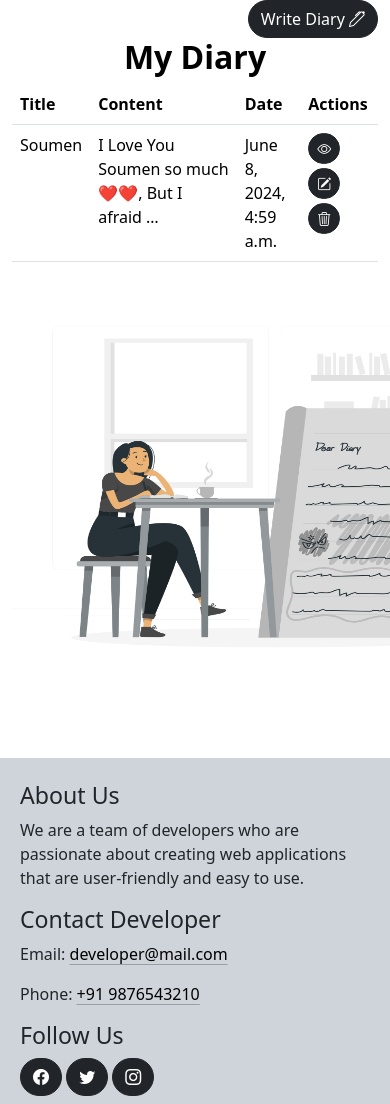
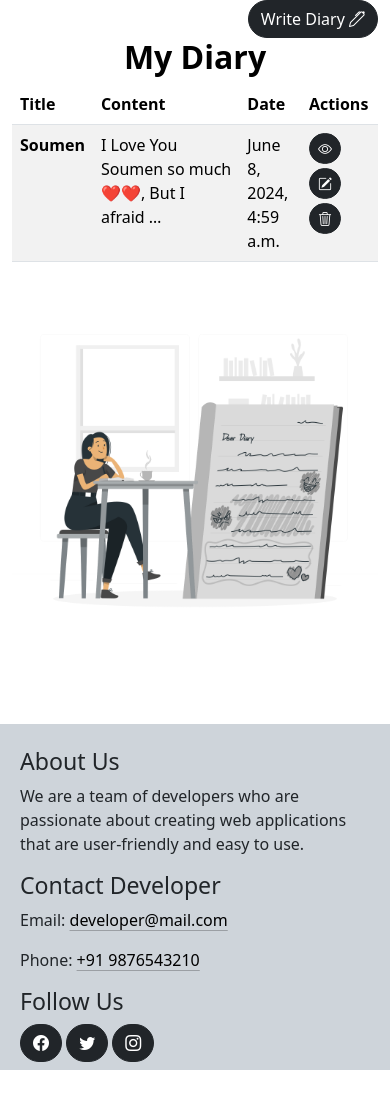
Before and after one commit to Soumen3/Your_Diary, a Django app: page /my-diary/ in a window 390 px wide; the page is wider, and only the part inside the window is pictured. Shown: the part 74-1178 px from the top of that part. After the commit the page ends 1144 px from the top of that part, so only its background shows below. Run offline with Django 5.2, Linux system fonts and the light colour scheme; a user stored in the database is signed in; data comes from the database, SQL or seed files in the repository; both versions use the stored data as it was after the commit; some web fonts are replaced.

Commit message:
all responsive

```diff
--- a/diary/forms.py
+++ b/diary/forms.py
@@ -19,6 +19,7 @@ class CustomUserCreationForm(UserCreationForm):
 		model = User
 		fields = ('email', 'first_name', 'last_name', 'date_of_birth')
 
+
 	def clean_email(self):
 		email = self.cleaned_data.get('email')
 		if User.objects.filter(email=email).exists():
@@ -27,8 +28,13 @@ class CustomUserCreationForm(UserCreationForm):
 
 class CustomUserChangeForm(UserChangeForm):
 	date_of_birth = forms.DateField(widget=forms.DateInput(attrs={'type': 'date', 'range': '1900-01-01, 2021-12-31'}))
-	# password = forms.CharField(widget=forms.PasswordInput(), required=False, disabled=True, label="Password")
-
+	email = forms.EmailField(label="Email address",
+						  widget=forms.EmailInput(attrs={'class': 'input' , 'placeholder':'Write here...'}))
+	first_name = forms.CharField(label="First name",
+						  widget=forms.TextInput(attrs={'class': 'input' ,'placeholder':'Write here...'}))
+	last_name = forms.CharField(label="Last name",
+						  widget=forms.TextInput(attrs={'class': 'input' ,'placeholder':'Write here...'}))
+	date_of_birth = forms.DateField(widget=forms.DateInput(attrs={'type': 'date', 'class':'input', 'range': '1900-01-01, 2021-12-31'}))
 	class Meta(UserChangeForm.Meta):
 		model = User
 		fields = ('email', 'first_name', 'last_name', 'date_of_birth')
--- a/diary/static/css/about.css
+++ b/diary/static/css/about.css
@@ -6,7 +6,7 @@
 }
 
 .about-img{
-	/* height: 70vh; */
+	height: 70vh;
 	align-self: center
 }
 
--- a/diary/static/css/myDiary.css
+++ b/diary/static/css/myDiary.css
@@ -2,6 +2,14 @@
 	height: 27rem;
     width: 33rem;
 }
+.img-part{
+	display: flex;
+	justify-content: center;
+	align-items: center;
+	margin: 1rem 0;
+
+}
+
 .heading{
 	font-size: 2rem;
 	font-weight: 700;
--- a/diary/static/css/todo.css
+++ b/diary/static/css/todo.css
@@ -23,7 +23,7 @@ td a{
 	justify-content: center;
 }
 .todo-img{
-	height: 50vh;
+	/* height: 50vh; */
 	width: 30rem;
 }
 
--- a/diary/static/css/viewPage.css
+++ b/diary/static/css/viewPage.css
@@ -1,6 +1,6 @@
 .diary-img{
 	height: 29rem;
-    width: 35rem;
+    /* width: 35rem; */
 }
 .page-part{
 	border: 2px solid #6d6c6c;
--- a/diary/templates/about.html
+++ b/diary/templates/about.html
@@ -20,7 +20,7 @@
 				</p>
 			</div>
 			<div class="col-sm-5 about-img">
-				<img src="{% static "media/about.png" %}" alt="" class="img-fluid ">
+				<img src="{% static "media/about.png" %}" alt="" class="img-fluid">
 			</div>
 		</div>
 
--- a/diary/templates/myDiary.html
+++ b/diary/templates/myDiary.html
@@ -18,7 +18,7 @@
 				</div>
 				<div class="diary-body">
 					{% if pages %}
-						<table class="table table-hover">
+						<table class="table table-hover table-striped">
 							<thead>
 								<tr>
 									<th>Title</th>
@@ -30,7 +30,7 @@
 							<tbody>
 								{% for page in pages %}
 									<tr>
-										<td>{{page.title}}</td>
+										<td class="fw-bolder">{{page.title}}</td>
 										<td class="page-content-col">{{page.content|truncatewords:10|safe}}</td>
 										<td>{{page.created_at}}</td>
 										<td>
@@ -48,10 +48,10 @@
 					{% endif %}
 				</div>
 			</div>
-			<div class="col-sm-4">
-				<div class="diary-image">
-					<img src="{% static "media/Diary.png" %}" alt="" class="diary-img">
-				</div>
+			<div class="col-sm-4 img-part">
+				{% comment %} <div class="diary-image"> {% endcomment %}
+					<img src="{% static "media/Diary.png" %}" alt="" class="img-fluid">
+				{% comment %} </div> {% endcomment %}
 			</div>
 		</div>
 	</div>
--- a/diary/templates/todo.html
+++ b/diary/templates/todo.html
@@ -8,7 +8,7 @@
 {% block body %}
 	<div class="container todo-page">
 		<div class="row todo-image">
-			<img src="{% static "media/Todo_list.png" %}" alt="" class="todo-img">
+			<img src="{% static "media/Todo_list.png" %}" alt="" class=" todo-img img-fluid">
 		</div>
 		<div class="row">
 			<div class="col-sm-4">
--- a/diary/templates/viewPage.html
+++ b/diary/templates/viewPage.html
@@ -23,7 +23,7 @@
 			</div>
 			<div class="col-sm-5">
 				<div class="diary-image">
-					<img src="{% static "media/viewDiary.png" %}" alt="" class="diary-img">
+					<img src="{% static "media/viewDiary.png" %}" alt="" class="diary-img img-fluid">
 				</div>
 			</div>
 		</div>
```
Also changed, not shown: diary/templates/update_profile.html (+7 -5 lines), db.sqlite3, 1 other file.
